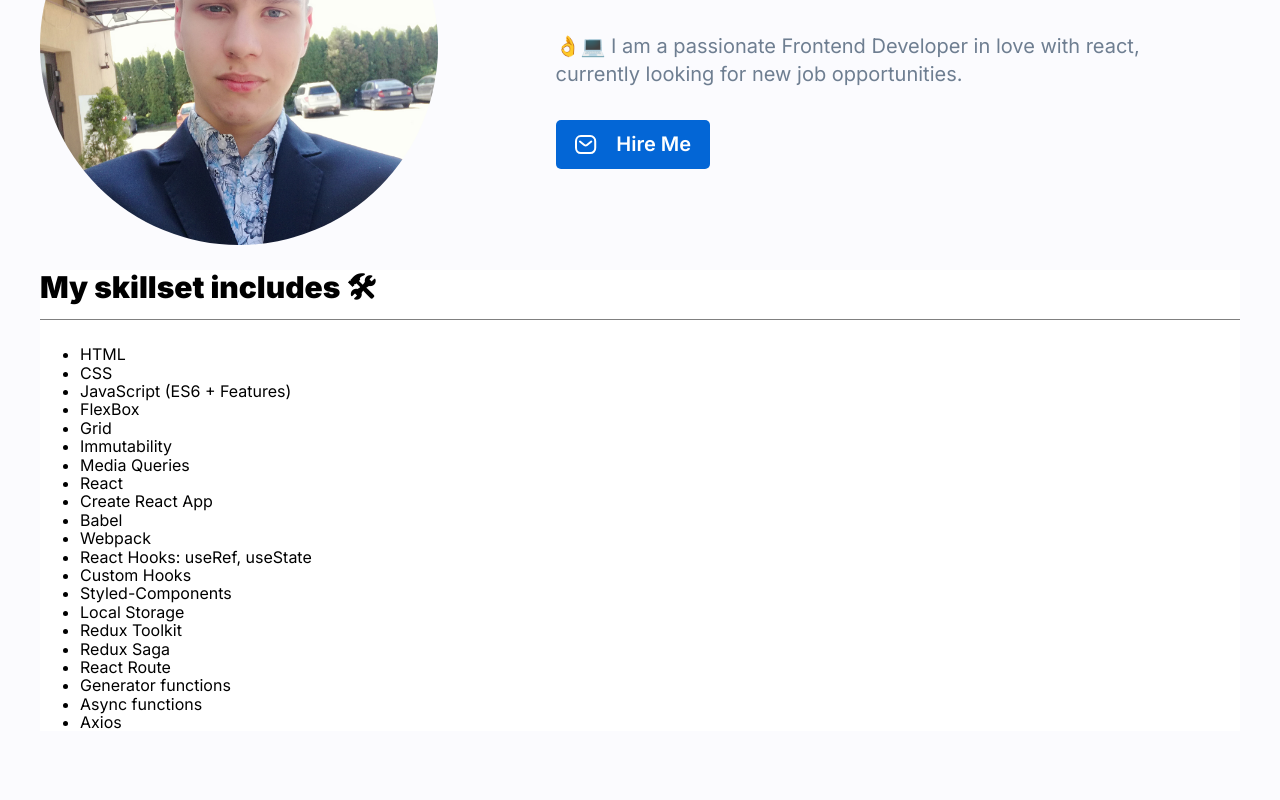
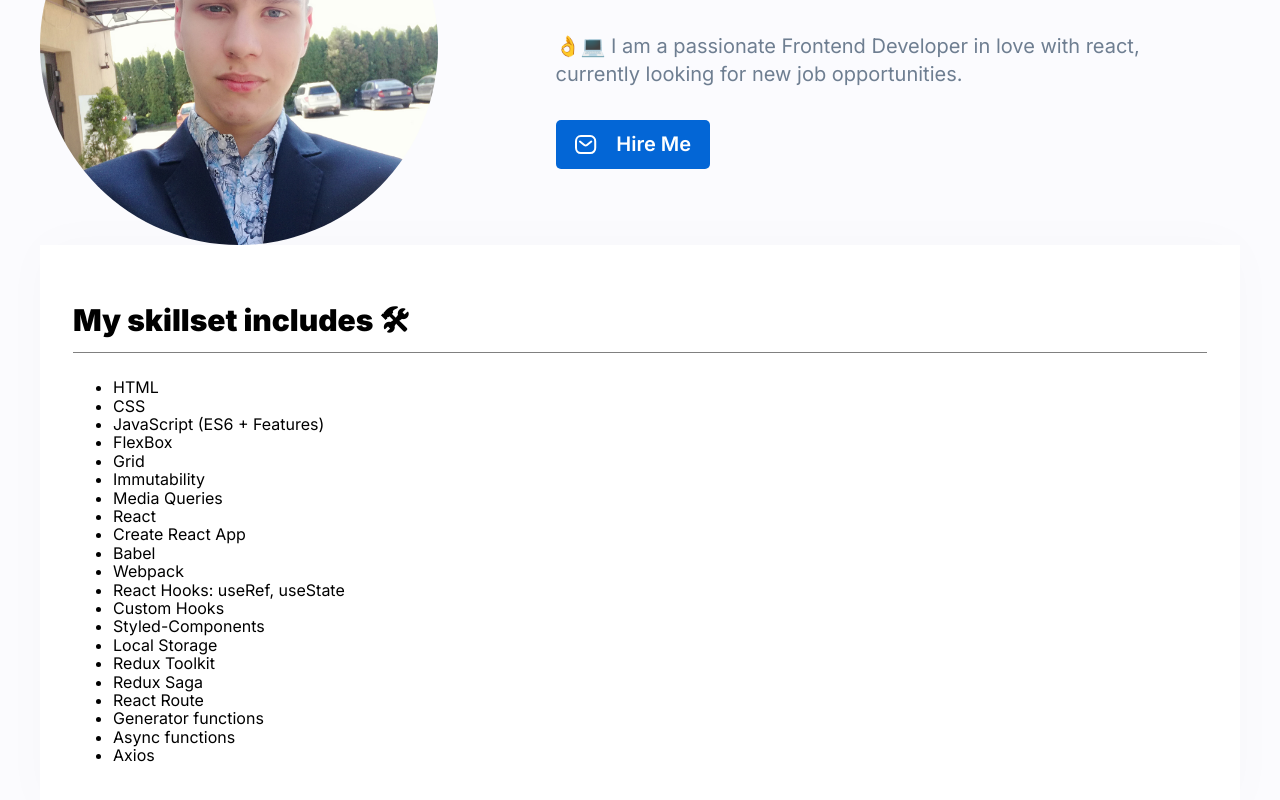
Before and after one commit to KrystianZybura/Personal-Homepage, a React (Vite) app: page / in a window 1280 px wide. Shown: the part 272-1072 px from the top of the page. Before the commit the page ends 1019 px from the top, so only its background shows below. Built offline with nearby package versions, Linux system fonts and the light colour scheme.

Commit message:
box-shadow and padding added for Section

```diff
--- a/src/App/common/Section/styled.js
+++ b/src/App/common/Section/styled.js
@@ -2,6 +2,8 @@ import { styled } from "styled-components";
 
 const StyledSection = styled.section`
   background: ${({ theme }) => theme.sectionBackground};
+  box-shadow: 0px -2px 50px 0px #090a3305;
+  padding: 33px;
 `;
 
 const SectionHeader = styled.h2`
```
